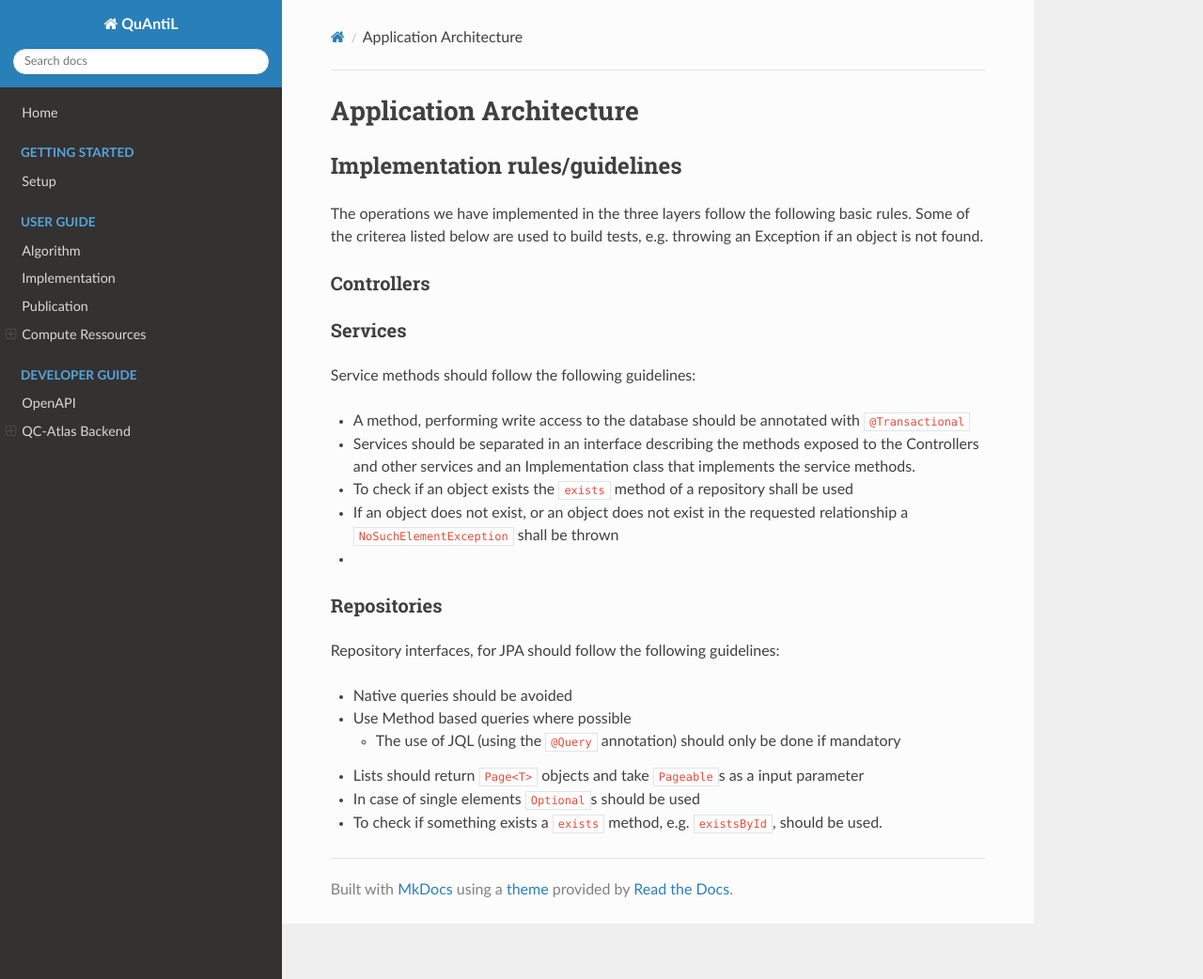
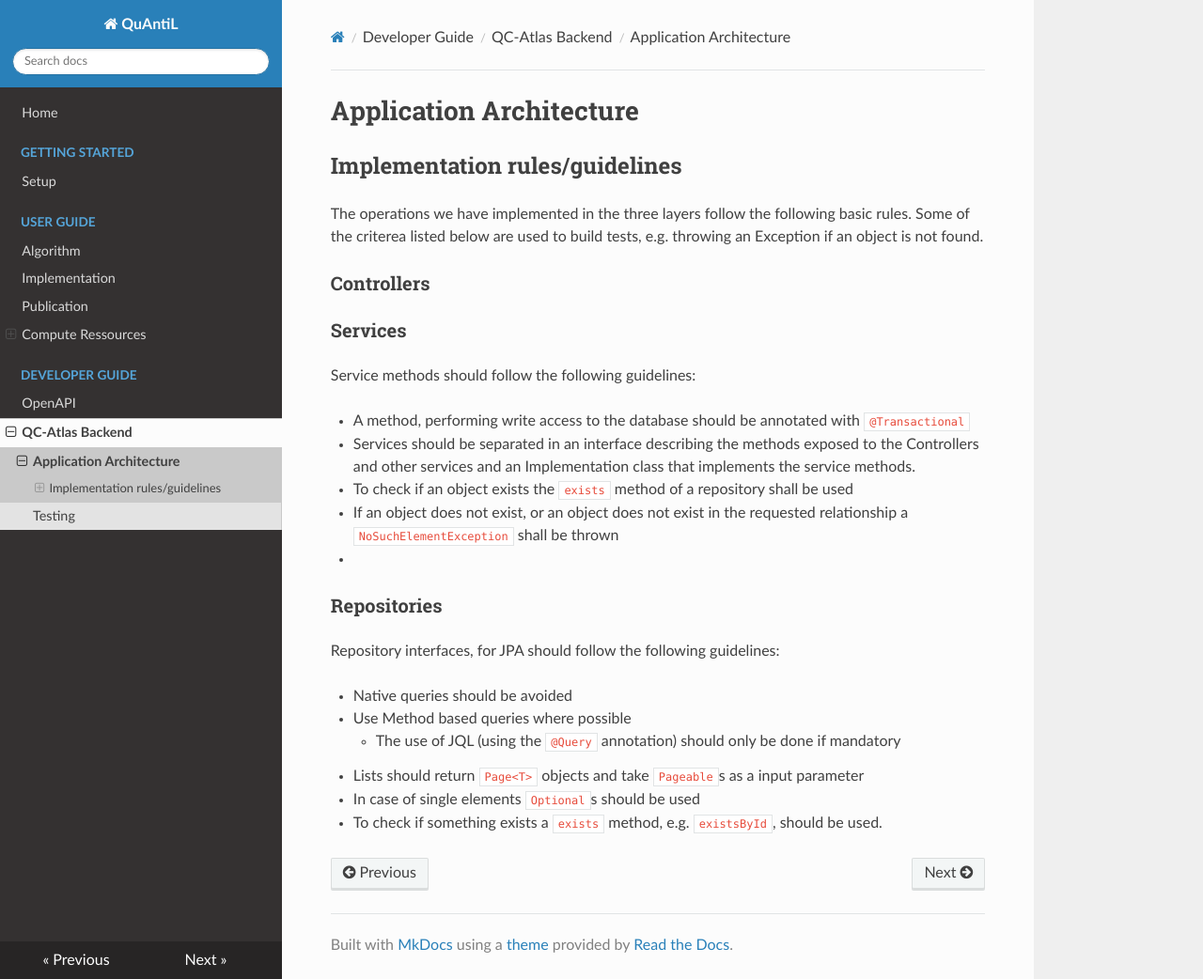
Before and after one commit to UST-QuAntiL/quantil-docs, an MkDocs documentation site: the page built from docs/developer-guide/qc-atlas/application-architecture.md, in a window 1280 px wide and 1042 px high. Shown: the whole window at 94% size. Built offline with MkDocs 1.6.1, drawn with Linux system fonts in a browser that asks for light colours; nearby versions of some CDN libraries.

Commit message:
Fix naming

```diff
--- a/mkdocs.yml
+++ b/mkdocs.yml
@@ -13,7 +13,7 @@ nav:
             - 'Software Platforms': 'user-guide/execution-environments/software-platform.md'
     - Developer Guide:
         - 'OpenAPI': 'developer-guide/openapi.md'
-        - 'QC-Atlas Backend':
-            - 'Application Architecture': developer-guide/qc-atlas/applicaton-architecture.md
+        - QC-Atlas Backend:
+            - 'Application Architecture': developer-guide/qc-atlas/application-architecture.md
             - 'Testing': developer-guide/qc-atlas/testing.md
 theme: readthedocs
```
